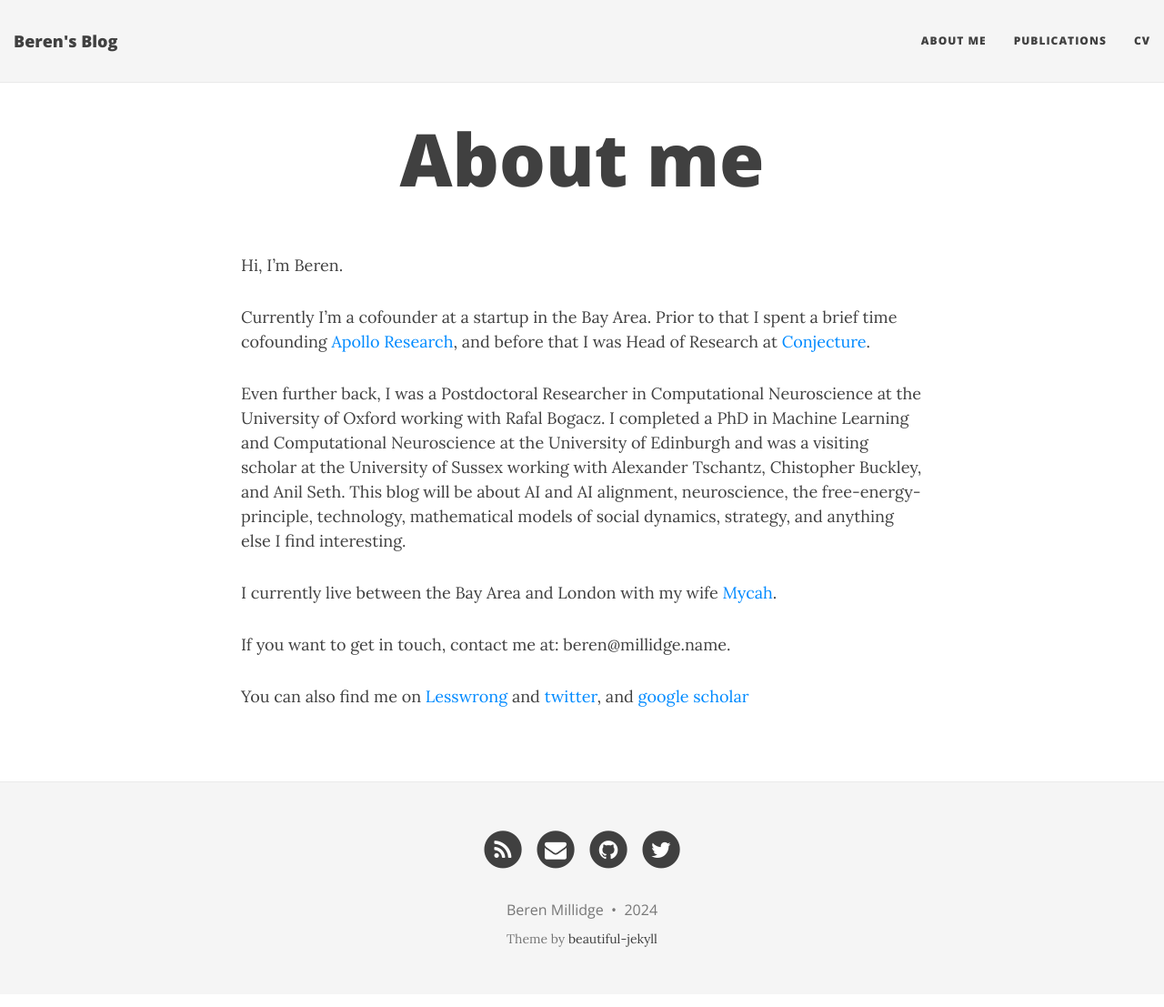
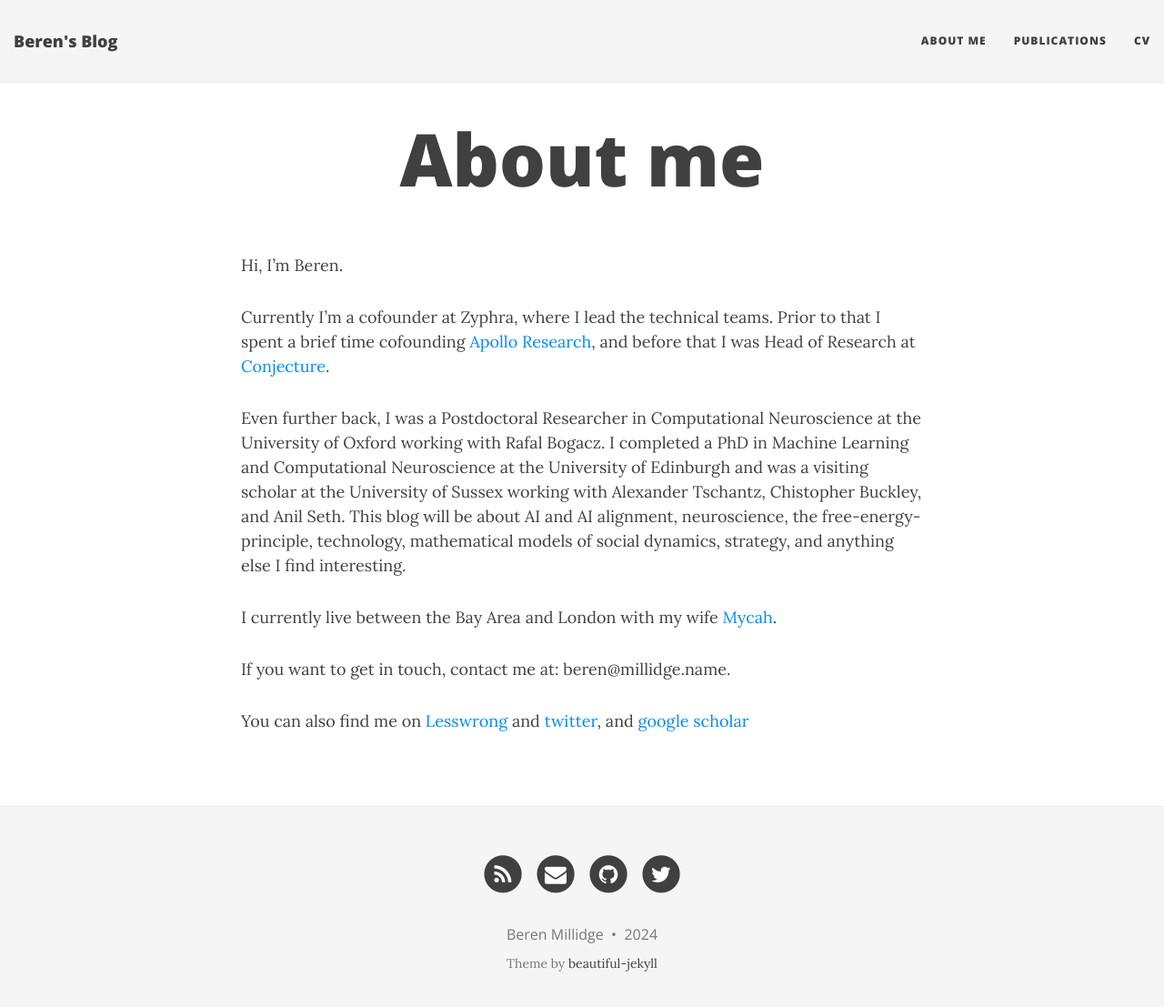
Before and after one commit to BerenMillidge/BerenMillidge.github.io, a Jekyll site: the page built from aboutme.md, in a window 1280 px wide and 1120 px high. Shown: the top 1107 px of the window at 91% size. Built offline with Jekyll 4.4.1, drawn with Linux system fonts in a browser that asks for light colours; nearby versions of some CDN libraries.

Commit message:
Update aboutme.md

```diff
--- a/aboutme.md
+++ b/aboutme.md
@@ -4,7 +4,7 @@
 ---
 Hi, I'm Beren.
 
-Currently I'm a cofounder at a startup in the Bay Area. Prior to that I spent a brief time cofounding [Apollo Research](https://www.apolloresearch.ai), and before that I was Head of Research at [Conjecture](https://conjecture.dev).
+Currently I'm a cofounder at Zyphra, where I lead the technical teams. Prior to that I spent a brief time cofounding [Apollo Research](https://www.apolloresearch.ai), and before that I was Head of Research at [Conjecture](https://conjecture.dev).
 
 Even further back, I was a Postdoctoral Researcher in Computational Neuroscience at the University of Oxford working with Rafal Bogacz. I completed a PhD in Machine Learning and Computational Neuroscience at the University of Edinburgh and was a visiting scholar at the University of Sussex working with Alexander Tschantz, Chistopher Buckley, and Anil Seth. This blog will be about AI and AI alignment,
 neuroscience, the free-energy-principle, technology, mathematical models of social dynamics, strategy, and anything else I find interesting.
```
